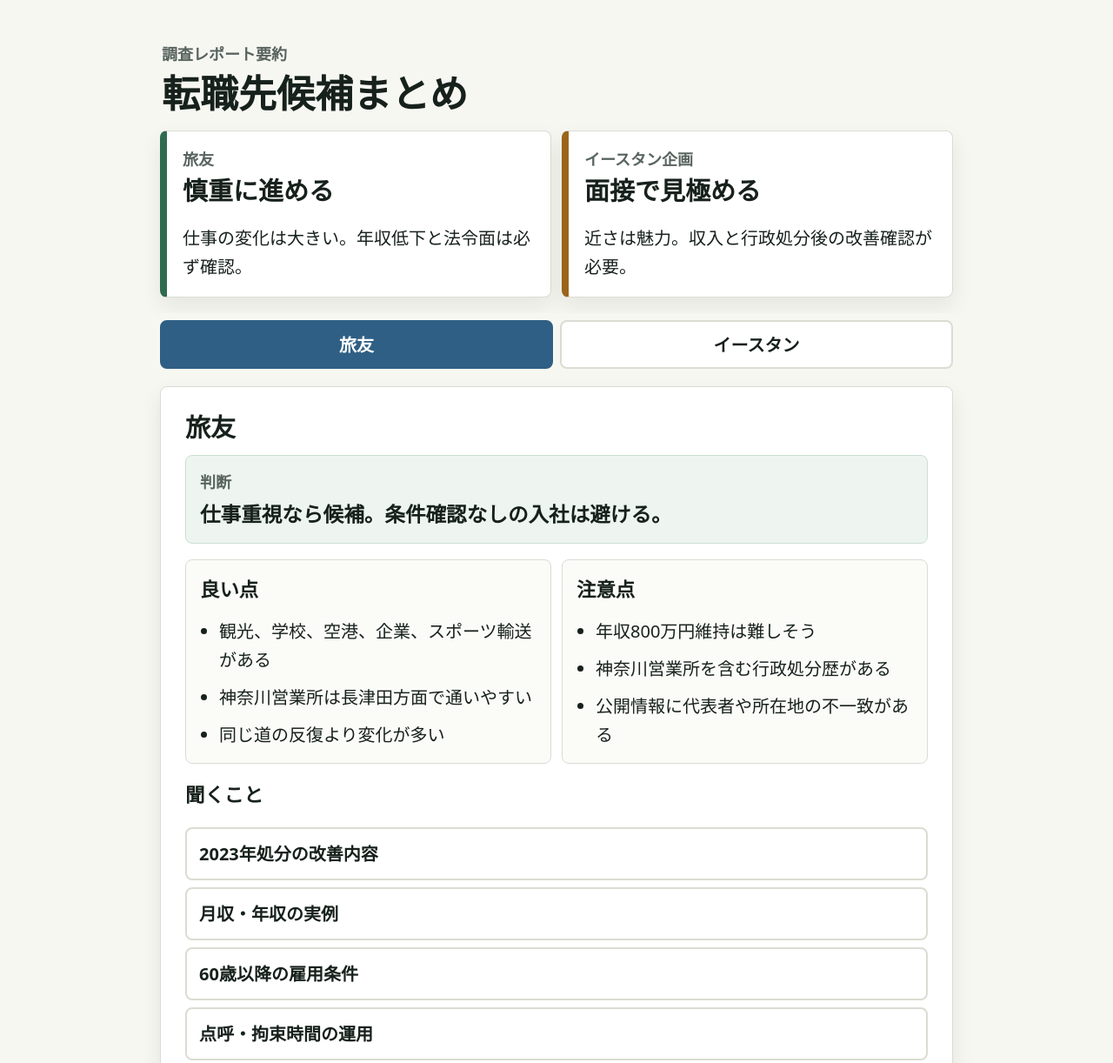
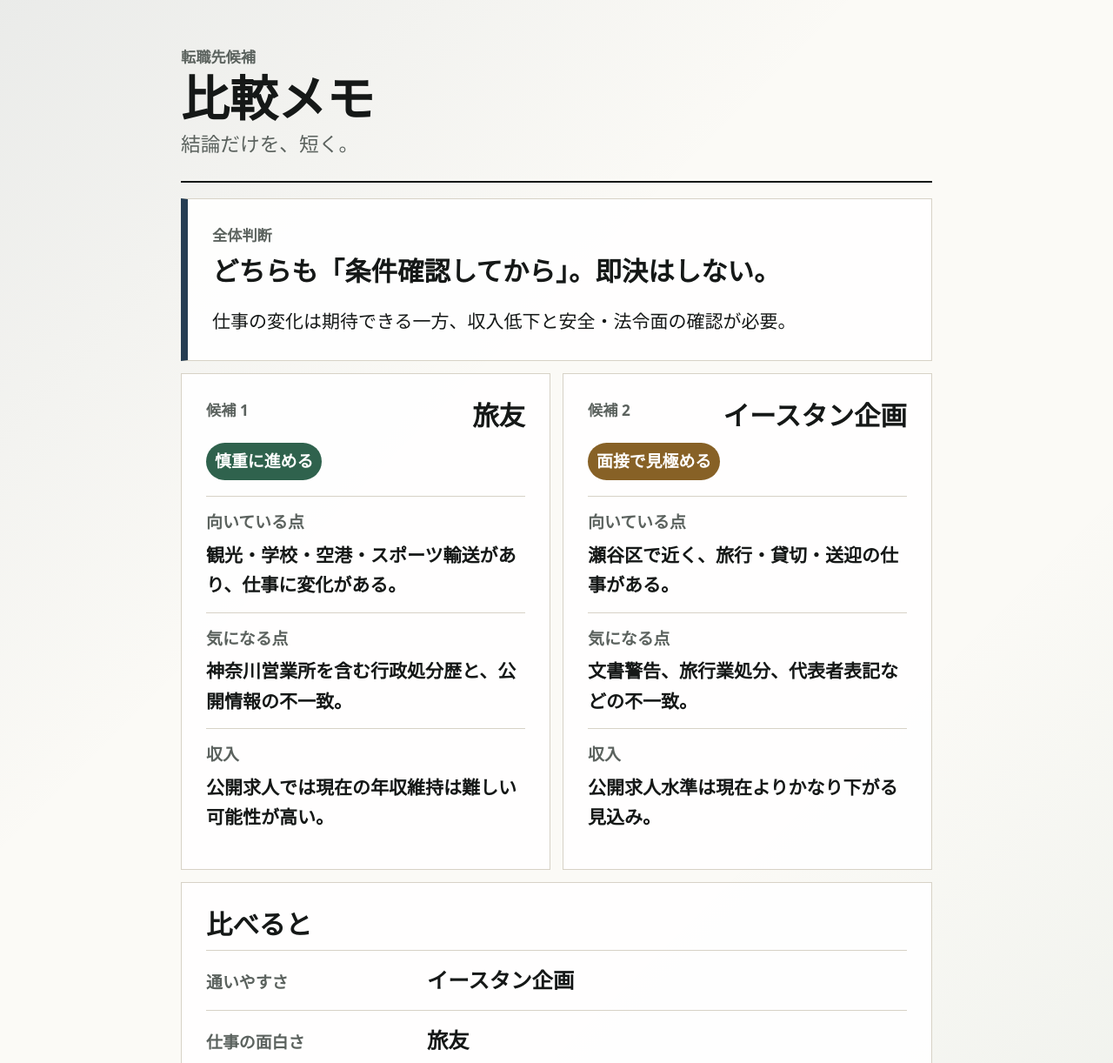
Before and after one commit to TomoyaSuzuki86/jobResearch, a plain HTML site: page docs/index.html in a window 1280 px wide. Shown: the top 1222 px of the page at 87% size. Drawn offline with Linux system fonts and the light colour scheme.

Commit message:
Refine Pages summary design

```diff
--- a/docs/index.html
+++ b/docs/index.html
@@ -3,132 +3,97 @@
   <head>
     <meta charset="utf-8" />
     <meta name="viewport" content="width=device-width, initial-scale=1" />
-    <title>転職先候補まとめ</title>
+    <title>転職先候補 比較メモ</title>
     <link rel="stylesheet" href="./styles.css" />
   </head>
   <body>
     <main class="page">
-      <header class="hero">
-        <p class="label">調査レポート要約</p>
-        <h1>転職先候補まとめ</h1>
+      <header class="header">
+        <p class="kicker">転職先候補</p>
+        <h1>比較メモ</h1>
+        <p class="lead">結論だけを、短く。</p>
       </header>
 
-      <section class="summary" aria-label="結論">
-        <article class="result result-good">
-          <p class="company">旅友</p>
-          <h2>慎重に進める</h2>
-          <p>仕事の変化は大きい。年収低下と法令面は必ず確認。</p>
+      <section class="verdict" aria-label="全体判断">
+        <p class="eyebrow">全体判断</p>
+        <h2>どちらも「条件確認してから」。即決はしない。</h2>
+        <p>
+          仕事の変化は期待できる一方、収入低下と安全・法令面の確認が必要。
+        </p>
+      </section>
+
+      <section class="company-list" aria-label="会社別まとめ">
+        <article class="company-card">
+          <div class="company-head">
+            <p class="eyebrow">候補 1</p>
+            <h2>旅友</h2>
+          </div>
+          <p class="status good">慎重に進める</p>
+          <dl>
+            <div>
+              <dt>向いている点</dt>
+              <dd>観光・学校・空港・スポーツ輸送があり、仕事に変化がある。</dd>
+            </div>
+            <div>
+              <dt>気になる点</dt>
+              <dd>神奈川営業所を含む行政処分歴と、公開情報の不一致。</dd>
+            </div>
+            <div>
+              <dt>収入</dt>
+              <dd>公開求人では現在の年収維持は難しい可能性が高い。</dd>
+            </div>
+          </dl>
         </article>
 
-        <article class="result result-warn">
-          <p class="company">イースタン企画</p>
-          <h2>面接で見極める</h2>
-          <p>近さは魅力。収入と行政処分後の改善確認が必要。</p>
+        <article class="company-card">
+          <div class="company-head">
+            <p class="eyebrow">候補 2</p>
+            <h2>イースタン企画</h2>
+          </div>
+          <p class="status caution">面接で見極める</p>
+          <dl>
+            <div>
+              <dt>向いている点</dt>
+              <dd>瀬谷区で近く、旅行・貸切・送迎の仕事がある。</dd>
+            </div>
+            <div>
+              <dt>気になる点</dt>
+              <dd>文書警告、旅行業処分、代表者表記などの不一致。</dd>
+            </div>
+            <div>
+              <dt>収入</dt>
+              <dd>公開求人水準は現在よりかなり下がる見込み。</dd>
+            </div>
+          </dl>
         </article>
       </section>
 
-      <nav class="tabs" aria-label="会社切り替え">
-        <button class="tab active" type="button" data-target="tab-tabitomo">旅友</button>
-        <button class="tab" type="button" data-target="tab-eastern">イースタン</button>
-      </nav>
-
-      <section id="tab-tabitomo" class="panel active">
-        <h2>旅友</h2>
-
-        <div class="decision">
-          <p class="decision-label">判断</p>
-          <p class="decision-text">仕事重視なら候補。条件確認なしの入社は避ける。</p>
+      <section class="matrix" aria-label="比較表">
+        <h2>比べると</h2>
+        <div class="row">
+          <span>通いやすさ</span>
+          <strong>イースタン企画</strong>
         </div>
-
-        <div class="grid">
-          <article>
-            <h3>良い点</h3>
-            <ul>
-              <li>観光、学校、空港、企業、スポーツ輸送がある</li>
-              <li>神奈川営業所は長津田方面で通いやすい</li>
-              <li>同じ道の反復より変化が多い</li>
-            </ul>
-          </article>
-
-          <article>
-            <h3>注意点</h3>
-            <ul>
-              <li>年収800万円維持は難しそう</li>
-              <li>神奈川営業所を含む行政処分歴がある</li>
-              <li>公開情報に代表者や所在地の不一致がある</li>
-            </ul>
-          </article>
+        <div class="row">
+          <span>仕事の面白さ</span>
+          <strong>旅友</strong>
         </div>
-
-        <section class="checklist">
-          <h3>聞くこと</h3>
-          <button type="button" class="check">2023年処分の改善内容</button>
-          <button type="button" class="check">月収・年収の実例</button>
-          <button type="button" class="check">60歳以降の雇用条件</button>
-          <button type="button" class="check">点呼・拘束時間の運用</button>
-        </section>
+        <div class="row">
+          <span>収入維持</span>
+          <strong>どちらも弱い</strong>
+        </div>
+        <div class="row">
+          <span>安心感</span>
+          <strong>どちらも確認必須</strong>
+        </div>
       </section>
 
-      <section id="tab-eastern" class="panel">
-        <h2>イースタン企画</h2>
-
-        <div class="decision">
-          <p class="decision-label">判断</p>
-          <p class="decision-text">近さ重視なら面接へ。内定即受諾はしない。</p>
-        </div>
-
-        <div class="grid">
-          <article>
-            <h3>良い点</h3>
-            <ul>
-              <li>瀬谷区で大和市から近い</li>
-              <li>旅行、貸切、送迎があり仕事に変化がある</li>
-              <li>大型二種の経験を生かしやすい</li>
-            </ul>
-          </article>
-
-          <article>
-            <h3>注意点</h3>
-            <ul>
-              <li>公開求人の収入は現在より低い</li>
-              <li>2024年、2025年に文書警告がある</li>
-              <li>代表者名など公開情報に不一致がある</li>
-            </ul>
-          </article>
-        </div>
-
-        <section class="checklist">
-          <h3>聞くこと</h3>
-          <button type="button" class="check">行政処分後の再発防止策</button>
-          <button type="button" class="check">実際の配車内容</button>
-          <button type="button" class="check">65歳以降の処遇</button>
-          <button type="button" class="check">事故時の自己負担</button>
-        </section>
-      </section>
-
-      <section class="compare" aria-label="比較">
-        <h2>比較</h2>
-        <div class="compare-list">
-          <div>
-            <span>通いやすさ</span>
-            <strong>イースタン</strong>
-          </div>
-          <div>
-            <span>仕事の新鮮さ</span>
-            <strong>旅友</strong>
-          </div>
-          <div>
-            <span>収入維持</span>
-            <strong>どちらも厳しい</strong>
-          </div>
-          <div>
-            <span>入社前確認</span>
-            <strong>どちらも必須</strong>
-          </div>
-        </div>
+      <section class="final-note" aria-label="最終メモ">
+        <p class="eyebrow">最終メモ</p>
+        <p>
+          収入を優先するなら見送り寄り。変化のある運転を優先するなら、面接で条件を書面確認してから判断。
+        </p>
       </section>
     </main>
-
-    <script src="./script.js"></script>
   </body>
 </html>
--- a/docs/styles.css
+++ b/docs/styles.css
@@ -1,14 +1,13 @@
 :root {
   color-scheme: light;
-  --bg: #f7f7f2;
-  --text: #17211c;
-  --muted: #59645f;
-  --line: #d9ddd2;
-  --card: #ffffff;
-  --green: #2f6b4f;
-  --amber: #9a651b;
-  --blue: #2f5f84;
-  --shadow: 0 10px 24px rgba(20, 28, 24, 0.08);
+  --paper: #fbfaf6;
+  --ink: #151817;
+  --sub: #5b625e;
+  --line: #d7d2c6;
+  --panel: #ffffff;
+  --green: #2f624d;
+  --gold: #876126;
+  --navy: #253d53;
 }
 
 * {
@@ -16,237 +15,211 @@
 }
 
 html {
-  font-size: 20px;
+  font-size: 21px;
 }
 
 body {
   margin: 0;
-  background: var(--bg);
-  color: var(--text);
+  background:
+    linear-gradient(135deg, rgba(37, 61, 83, 0.08), transparent 34%),
+    linear-gradient(315deg, rgba(47, 98, 77, 0.08), transparent 38%),
+    var(--paper);
+  color: var(--ink);
   font-family: system-ui, -apple-system, BlinkMacSystemFont, "Segoe UI", sans-serif;
   line-height: 1.65;
 }
 
-button {
-  font: inherit;
+.page {
+  width: min(920px, 100%);
+  margin: 0 auto;
+  padding: 28px 16px 48px;
 }
 
-.page {
-  width: min(960px, 100%);
-  margin: 0 auto;
-  padding: 20px 14px 40px;
+.header {
+  padding: 10px 0 24px;
+  border-bottom: 2px solid var(--ink);
 }
 
-.hero {
-  padding: 16px 2px 18px;
-}
-
-.label,
-.company,
-.decision-label {
+.kicker,
+.eyebrow {
   margin: 0;
-  color: var(--muted);
-  font-size: 0.9rem;
-  font-weight: 700;
+  color: var(--sub);
+  font-size: 0.82rem;
+  font-weight: 800;
+  letter-spacing: 0;
 }
 
 h1,
 h2,
-h3,
-p {
+p,
+dt,
+dd,
+strong {
   overflow-wrap: anywhere;
 }
 
 h1 {
-  margin: 4px 0 0;
-  font-size: 2.2rem;
-  line-height: 1.15;
+  margin: 4px 0 4px;
+  font-size: 2.65rem;
+  line-height: 1.05;
 }
 
 h2 {
-  margin: 0 0 14px;
+  margin: 0;
   font-size: 1.45rem;
-  line-height: 1.25;
+  line-height: 1.28;
 }
 
-h3 {
-  margin: 0 0 12px;
-  font-size: 1.12rem;
+.lead {
+  margin: 0;
+  color: var(--sub);
+  font-size: 1.08rem;
 }
 
-.summary {
-  display: grid;
-  gap: 12px;
+.verdict,
+.company-card,
+.matrix,
+.final-note {
+  background: rgba(255, 255, 255, 0.9);
+  border: 1px solid var(--line);
 }
 
-.result,
-.panel,
-.compare {
-  background: var(--card);
-  border: 1px solid var(--line);
-  border-radius: 8px;
-  box-shadow: var(--shadow);
+.verdict {
+  margin-top: 18px;
+  padding: 20px;
+  border-left: 8px solid var(--navy);
 }
 
-.result {
-  padding: 18px;
-  border-left: 8px solid var(--green);
+.verdict h2 {
+  margin-top: 6px;
 }
 
-.result-warn {
-  border-left-color: var(--amber);
-}
-
-.result h2 {
-  margin: 2px 0 8px;
-}
-
-.result p:last-child,
-.decision p:last-child {
+.verdict p:last-child {
   margin-bottom: 0;
 }
 
-.tabs {
+.company-list {
   display: grid;
-  grid-template-columns: 1fr 1fr;
-  gap: 8px;
-  margin: 18px 0 12px;
-  position: sticky;
-  top: 0;
-  z-index: 5;
-  padding: 8px 0;
-  background: var(--bg);
+  gap: 14px;
+  margin-top: 14px;
 }
 
-.tab {
-  min-height: 56px;
-  border: 2px solid var(--line);
-  border-radius: 8px;
-  background: var(--card);
-  color: var(--text);
+.company-card {
+  padding: 20px;
+}
+
+.company-head {
+  display: flex;
+  align-items: start;
+  justify-content: space-between;
+  gap: 12px;
+  margin-bottom: 12px;
+}
+
+.status {
+  display: inline-block;
+  margin: 0 0 18px;
+  padding: 6px 10px;
+  border-radius: 999px;
+  color: #ffffff;
+  font-size: 0.9rem;
   font-weight: 800;
 }
 
-.tab.active {
-  border-color: var(--blue);
-  background: var(--blue);
-  color: #ffffff;
+.status.good {
+  background: var(--green);
 }
 
-.panel {
-  display: none;
-  padding: 20px 16px;
+.status.caution {
+  background: var(--gold);
 }
 
-.panel.active {
-  display: block;
+dl {
+  display: grid;
+  gap: 0;
+  margin: 0;
 }
 
-.decision {
-  margin: 0 0 18px;
-  padding: 16px;
-  border-radius: 8px;
-  background: #eef5f1;
-  border: 1px solid #cbded2;
+dl div {
+  padding: 14px 0;
+  border-top: 1px solid var(--line);
 }
 
-.decision-text {
-  margin: 4px 0 0;
-  font-size: 1.18rem;
+dt {
+  margin-bottom: 4px;
+  color: var(--sub);
+  font-size: 0.9rem;
   font-weight: 800;
-  line-height: 1.45;
 }
 
-.grid {
-  display: grid;
-  gap: 12px;
+dd {
+  margin: 0;
+  font-weight: 650;
 }
 
-.grid article {
-  padding: 16px;
-  border: 1px solid var(--line);
-  border-radius: 8px;
-  background: #fbfbf8;
+.matrix {
+  margin-top: 14px;
+  padding: 20px;
 }
 
-ul {
-  margin: 0;
-  padding-left: 1.1em;
-}
-
-li + li {
-  margin-top: 10px;
-}
-
-.checklist {
-  margin-top: 18px;
-}
-
-.checklist h3 {
+.matrix h2 {
   margin-bottom: 10px;
 }
 
-.check {
-  width: 100%;
-  min-height: 58px;
-  margin-top: 8px;
-  padding: 12px 14px;
-  border: 2px solid var(--line);
-  border-radius: 8px;
-  background: var(--card);
-  color: var(--text);
-  text-align: left;
-  font-weight: 750;
-}
-
-.check.done {
-  border-color: var(--green);
-  background: #e7f2eb;
-  color: #234c3a;
-}
-
-.check.done::before {
-  content: "済 ";
-}
-
-.compare {
-  margin-top: 14px;
-  padding: 20px 16px;
-}
-
-.compare-list {
-  display: grid;
-  gap: 10px;
-}
-
-.compare-list div {
+.row {
   display: grid;
   gap: 2px;
   padding: 14px 0;
   border-top: 1px solid var(--line);
 }
 
-.compare-list span {
-  color: var(--muted);
-  font-weight: 700;
+.row span {
+  color: var(--sub);
+  font-size: 0.9rem;
+  font-weight: 800;
 }
 
-.compare-list strong {
-  font-size: 1.18rem;
+.row strong {
+  font-size: 1.16rem;
 }
 
-@media (min-width: 720px) {
+.final-note {
+  margin-top: 14px;
+  padding: 20px;
+  background: var(--ink);
+  color: #ffffff;
+  border-color: var(--ink);
+}
+
+.final-note .eyebrow {
+  color: rgba(255, 255, 255, 0.72);
+}
+
+.final-note p:last-child {
+  margin-bottom: 0;
+  font-size: 1.22rem;
+  font-weight: 800;
+  line-height: 1.48;
+}
+
+@media (min-width: 760px) {
   .page {
-    padding: 32px 24px 56px;
+    padding: 42px 28px 64px;
   }
 
-  .summary,
-  .grid {
+  .company-list {
     grid-template-columns: 1fr 1fr;
   }
 
-  .panel,
-  .compare {
+  .verdict,
+  .company-card,
+  .matrix,
+  .final-note {
     padding: 28px;
   }
+
+  .row {
+    grid-template-columns: 12rem 1fr;
+    align-items: baseline;
+  }
 }
```
Also changed, not shown: docs/script.js (+1 -18 lines).
